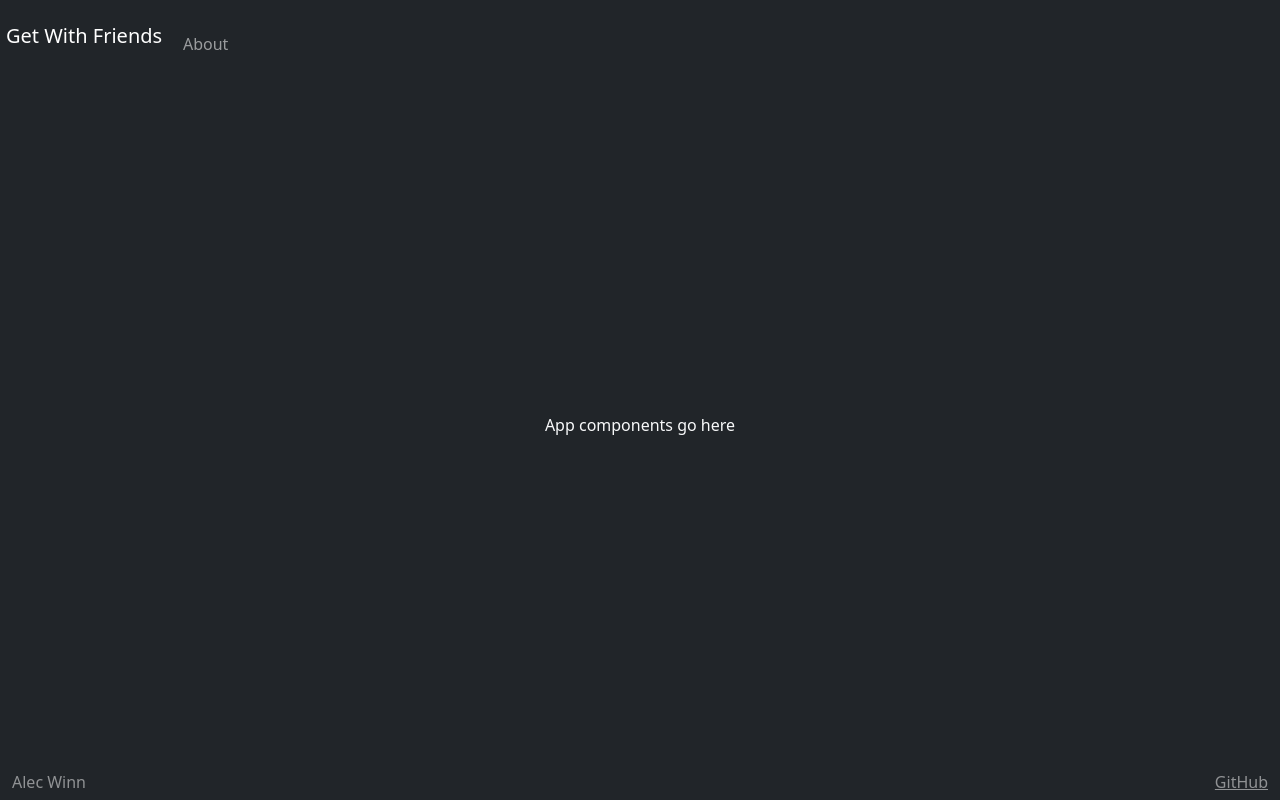
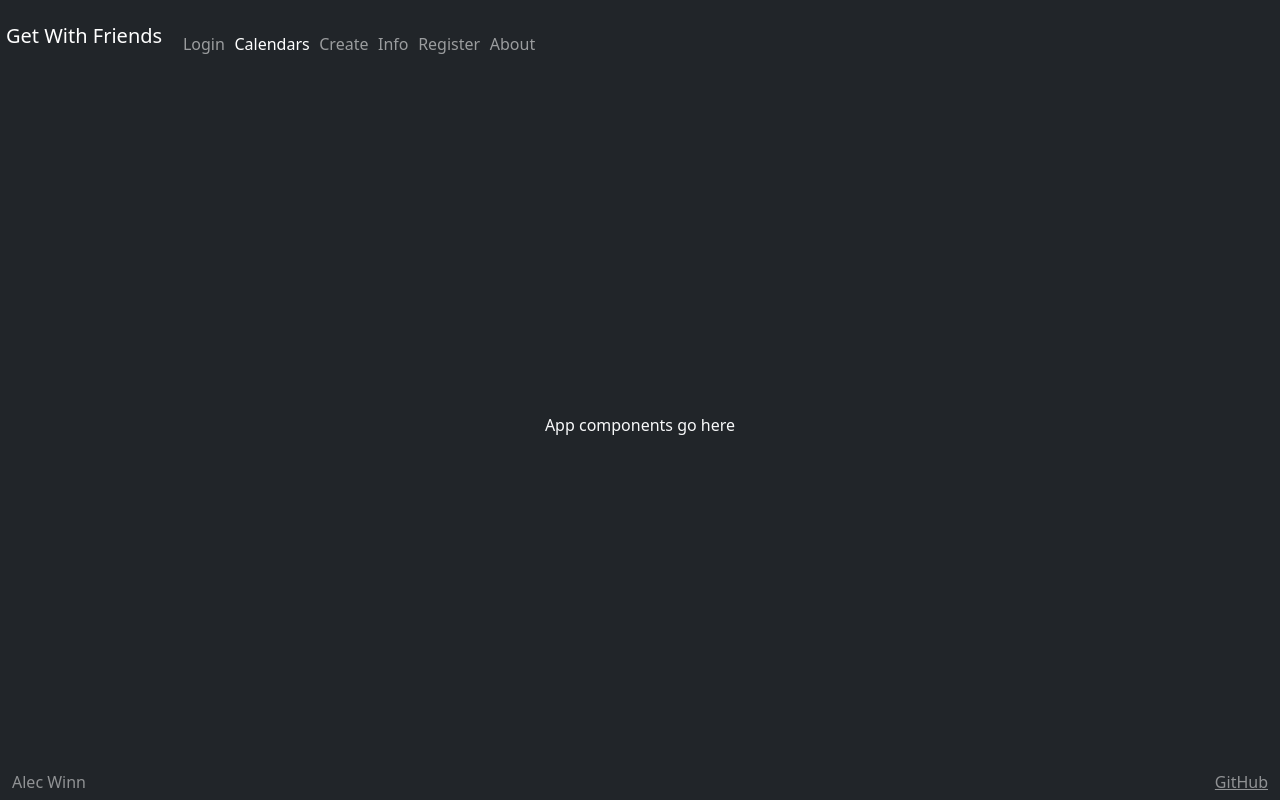
Before and after one commit to bobaisbad/startup, a React (Vite) app: page /calendars in a window 1280 px wide. Built offline with nearby package versions, Linux system fonts and the light colour scheme.

Commit message:
Wrapped App in BrowserRouter and updated hyperlinks

```diff
--- a/src/app.jsx
+++ b/src/app.jsx
@@ -2,8 +2,17 @@ import React from 'react';
 import 'bootstrap/dist/css/bootstrap.min.css';
 import './app.css';
 
+import { BrowserRouter, NavLink, Route, Routes } from 'react-router-dom';
+import { Login } from './login/login';
+import { About } from './about/about';
+import { Calendars } from './calendars/calendars';
+import { Create } from './create/create';
+import { Info } from './info/info';
+import { Register } from './register/register';
+
 export default function App() {
   return (
+    <BrowserRouter>
       <div className="body bg-dark text-light">
         {/* <header className="container-fluid">
           <nav className="navbar fixed-top navbar-dark">
@@ -40,7 +49,22 @@ export default function App() {
                   <span className="navbar-brand">Get With Friends</span>
                   <menu className="navbar-nav">
                     <li className="nav-item">
-                        <a className="nav-link" href="about.html">About</a>
+                          <NavLink className="nav-link" to="login">Login</NavLink>
+                      </li>
+                      <li className="nav-item">
+                          <NavLink className="nav-link" to="calendars">Calendars</NavLink>
+                      </li>
+                      <li className="nav-item">
+                          <NavLink className="nav-link" to="create">Create</NavLink>
+                      </li>
+                      <li className="nav-item">
+                          <NavLink className="nav-link" to="info">Info</NavLink>
+                      </li>
+                      <li className="nav-item">
+                          <NavLink className="nav-link" to="register">Register</NavLink>
+                      </li>
+                      <li className="nav-item">
+                          <NavLink className="nav-link" to="about">About</NavLink>
                       </li>
                   </menu>
               </nav>
@@ -55,5 +79,6 @@ export default function App() {
           </div>
         </footer>
       </div>
+    </BrowserRouter>
   );
 }
```
Lines whose indentation alone changed are shown as unchanged.
